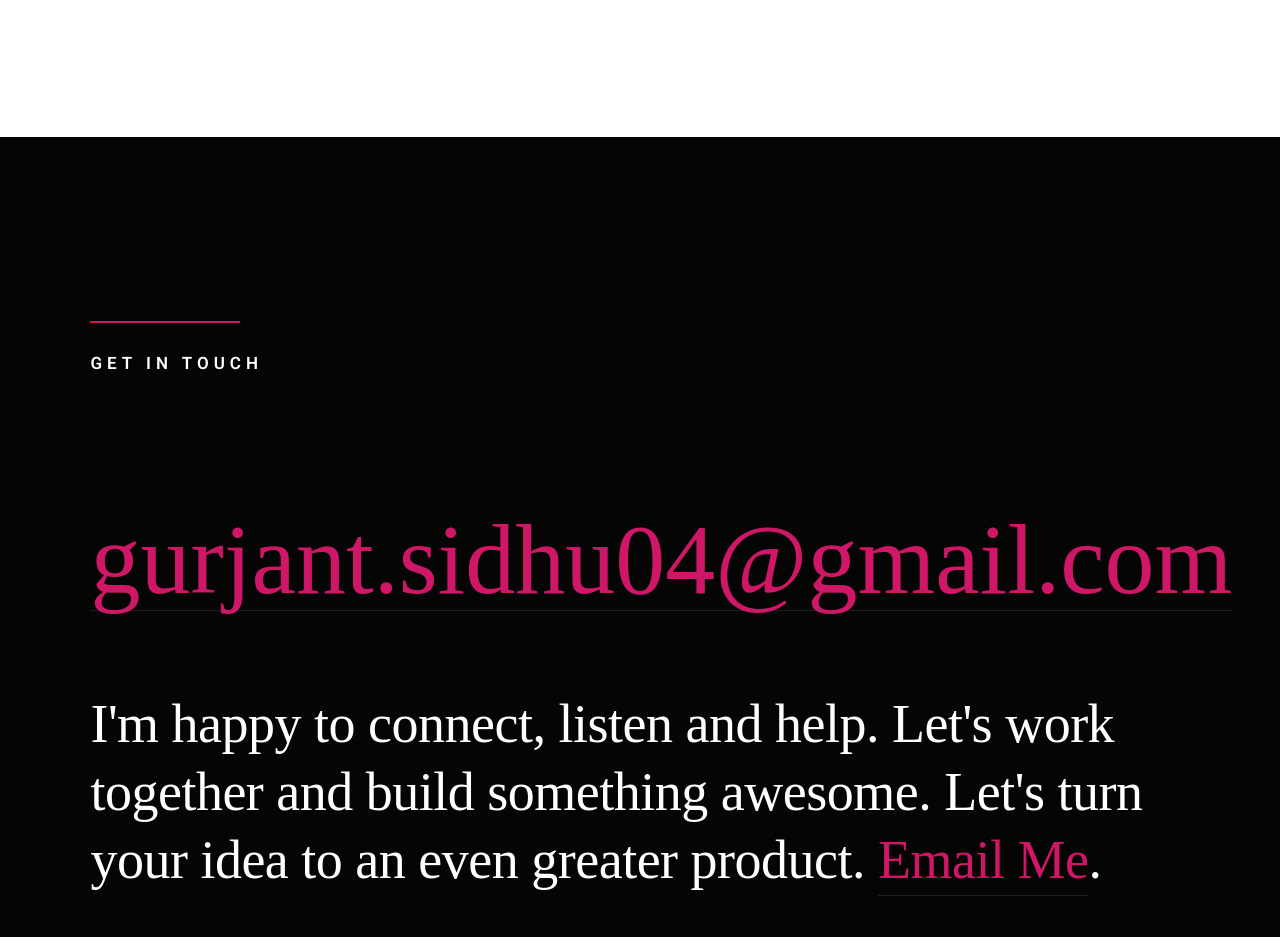
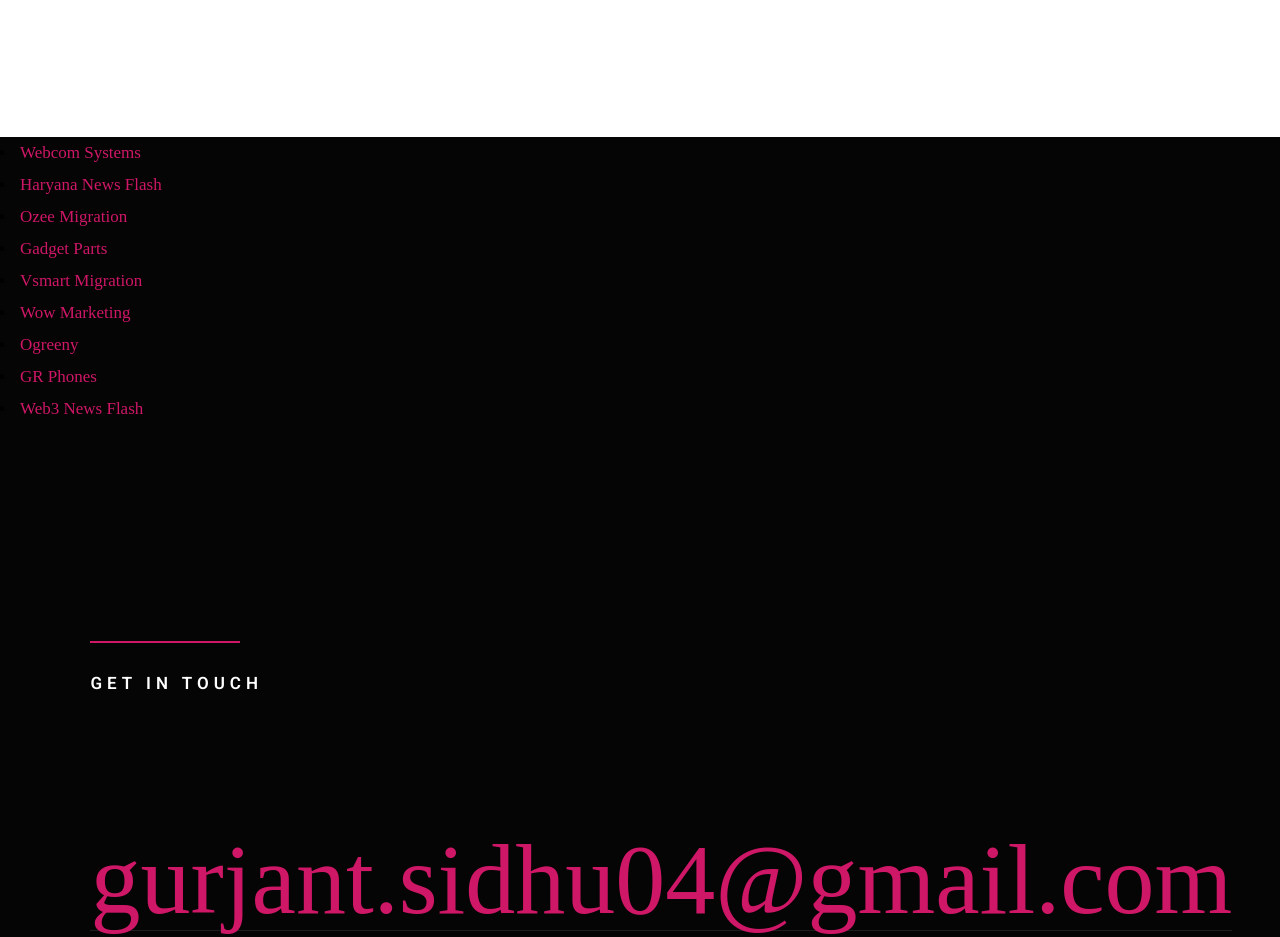
Before and after one commit to Gsidhu72462/gurjantportfolio, a plain HTML site: page index.html in a window 1280 px wide. Shown: the part 6940-7877 px from the top of the page. Drawn offline with Linux system fonts and the light colour scheme; a web font is replaced by a local one.

Commit message:
Update index.html

```diff
--- a/index.html
+++ b/index.html
@@ -560,6 +560,23 @@
 
     </section> <!-- end s-work -->
 
+    <Section>
+        <div class="container">
+            <ul>
+                <li><a href="https://webcomsystem.net/">Webcom Systems</a></li>
+                <li><a href="https://haryananewsflash.com/">Haryana News Flash</a></li>
+                <li><a href="https://ozeemigration.com.au/">Ozee Migration</a></li>
+                <li><a href="https://gadgetparts.com.au/">Gadget Parts</a></li>
+                <li><a href="https://vsmartmigration.com/">Vsmart Migration</a></li>
+                <li><a href="https://wowmarketing.com.au/">Wow Marketing</a></li>
+                <li><a href="https://ogreeny.com/">Ogreeny</a></li>
+                <li><a href="https://www.grphones.com.au/">GR Phones</a></li>
+                <li><a href="https://web3newsflash.in/">Web3 News Flash</a></li>
+            </ul>
+        </div>
+    </section>
+
+
 
     <!-- testimonies
     ================================================== -->
```
